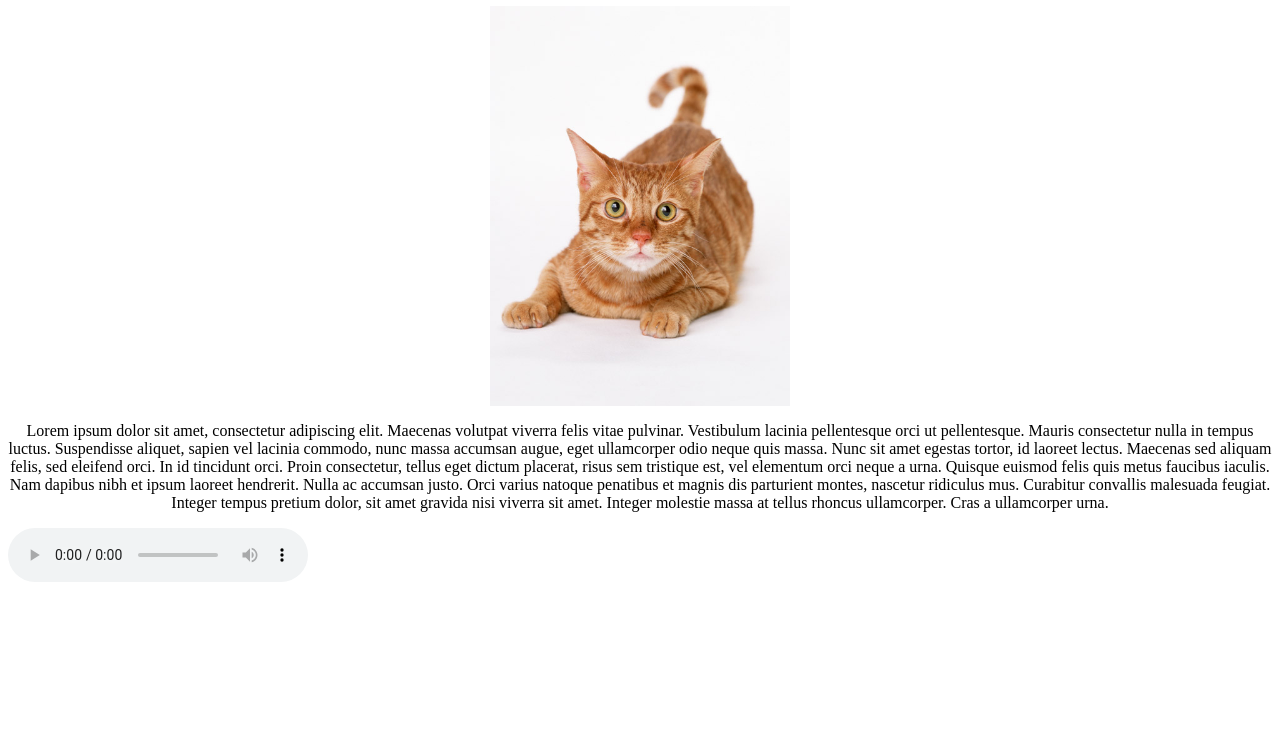
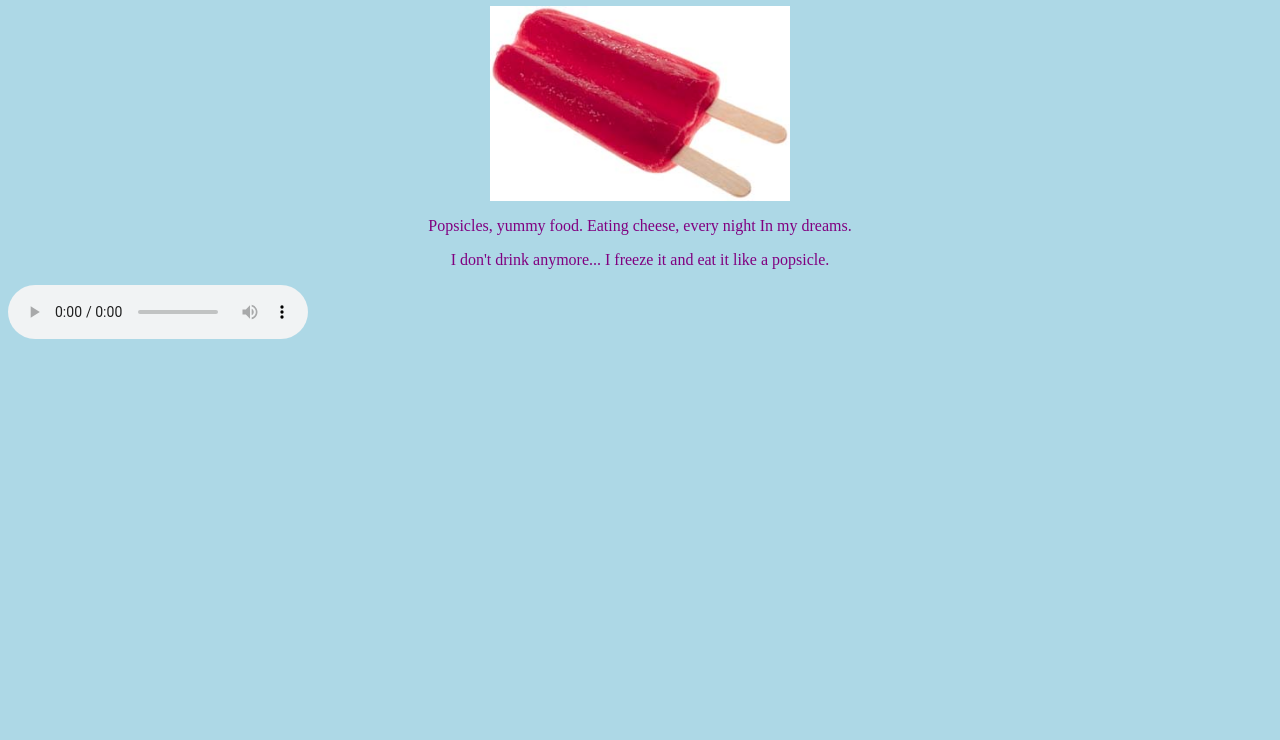
Before and after one commit to intuit-code-camp/code-camp-2019, a plain HTML site: page student3/student3.html in a window 1280 px wide. Shown: the part 60-800 px from the top of the page. Drawn offline with Linux system fonts and the light colour scheme.

Commit message:
student3

```diff
--- a/student3/student3.html
+++ b/student3/student3.html
@@ -1,24 +1,17 @@
 <html>
     <!-- <body onload="init()"> -->
     <body>
-        <h1 class="header"> Header </h1>
+        <h1 class="header"> Popsicles </h1>
 
-        <img class="image" src="../img/cat.jpg"></img>
+        <img class="image" src="./popsicle.jpg"></img>
 
         <p class="paragraph">
-            Lorem ipsum dolor sit amet, consectetur adipiscing elit.
-            Maecenas volutpat viverra felis vitae pulvinar. Vestibulum lacinia pellentesque orci
-            ut pellentesque. Mauris consectetur nulla in tempus luctus. Suspendisse aliquet,
-            sapien vel lacinia commodo, nunc massa accumsan augue, eget ullamcorper
-            odio neque quis massa. Nunc sit amet egestas tortor, id laoreet lectus.
-            Maecenas sed aliquam felis, sed eleifend orci. In id tincidunt orci. Proin
-            consectetur, tellus eget dictum placerat, risus sem tristique est, vel elementum orci
-            neque a urna. Quisque euismod felis quis metus faucibus iaculis. Nam dapibus
-            nibh et ipsum laoreet hendrerit. Nulla ac accumsan justo. Orci varius natoque
-            penatibus et magnis dis parturient montes, nascetur ridiculus mus. Curabitur
-            convallis malesuada feugiat. Integer tempus pretium dolor, sit amet gravida
-            nisi viverra sit amet. Integer molestie massa at tellus rhoncus ullamcorper.
-            Cras a ullamcorper urna.
+            Popsicles, yummy food. Eating cheese, every night In my dreams.
+
+        </p>
+<p class="paragraph">
+            I don't drink anymore... I freeze it and eat it like a popsicle.
+
         </p>
         <!--
         <button class="button" onclick="myFunction()">Button</button>
@@ -72,5 +65,12 @@
             top:10%;
             left:10%;
         }
+body {
+  background-color: lightblue;
+  color: purple;
+}
+}
+  font-size: 20px;
+}
     </style>
 </html>
```
Also changed, not shown: student3/popsicle.jpg (added).
